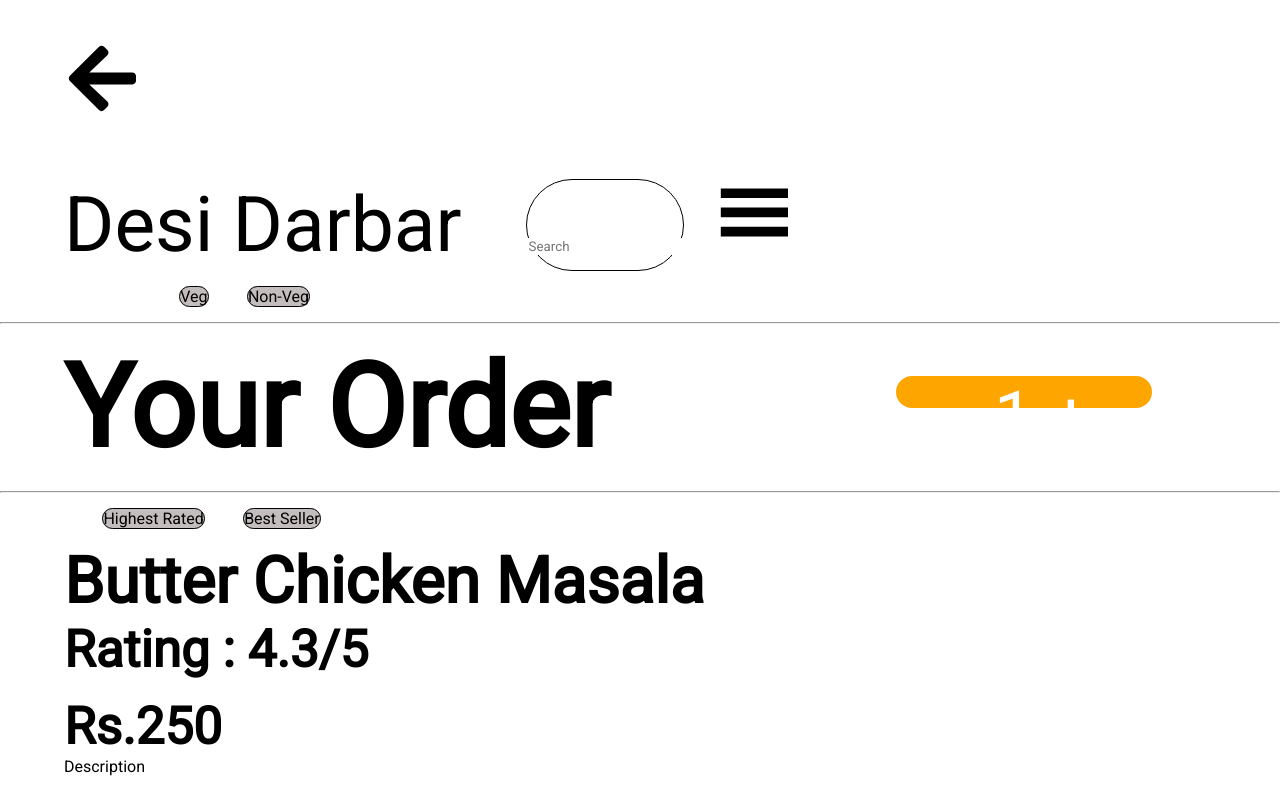
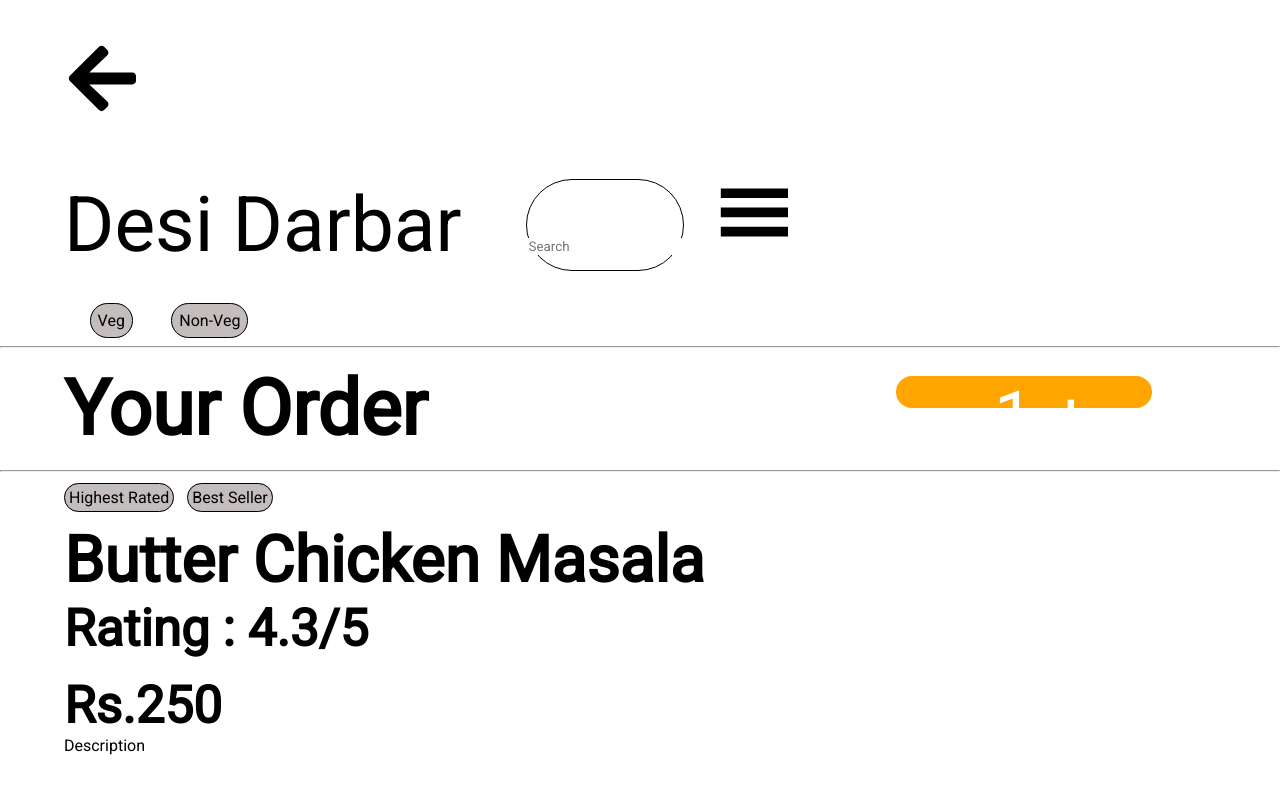
Before and after one commit to CampusCatalogue/campus-catalogue, a React (Create React App) app: page /Confirm in a window 1280 px wide. Shown: the top 800 px of the page. Built offline with nearby package versions, Linux system fonts and the light colour scheme.

Commit message:
Minor design imporvements

```diff
--- a/src/Components/Page4/Page4.module.css
+++ b/src/Components/Page4/Page4.module.css
@@ -12,8 +12,8 @@
     margin-left: 5vw;
 }
 .sdiv{
-    margin-left: 14vw;
-    margin-top: 2vh;
+    margin-left: 7vw;
+    margin-top: 5vh;
     margin-bottom: 2vh;
 }
 .subdiv{
@@ -22,18 +22,20 @@
     border: 1px solid black;
     border-radius: 50px;
     width: 20vw;
-    height: 4vh;
+    height: 9vh;
     margin-right: 3vw;
+    padding:7px;
+    margin-top: 7px;
 }
 .order{
     font-weight: bolder;
-    font-size: 9vw;
+    font-size: 6vw;
     margin-top: 2vh;
     margin-bottom: 2vh;
     margin-left: 5vw;
 }
 .sdiv1{
-    margin-left: 8vw;
+    margin-left: 5vw;
     margin-top: 2vh;
     margin-bottom: 2vh;
 }
@@ -44,7 +46,8 @@
     border-radius: 50px;
     width: 20vw;
     height: 4vh;
-    margin-right: 3vw;
+    margin-right: 1vw;
+    padding: 4px;
 }
 .dish{
     font-size: 5vw;
@@ -68,7 +71,9 @@
 .gray{
     width:30vw;
     height: 30vw;
-    background-color: gray;
+    background-image: url("../../images/food-5.png");
+    background-repeat: no-repeat;
+    background-size: 30vw 30vw;
     position: absolute;
     left: 65vw;
     bottom: 115vw;
--- a/src/Components/shopmenu/shopmenu.css
+++ b/src/Components/shopmenu/shopmenu.css
@@ -157,7 +157,7 @@
 }
 .dishimg {
   width: 37vw;
-  height: 22vh;
+  height: 20vh;
   background-image: url("../../images/food\ 5.jpg");
   background-repeat: no-repeat;
   background-size: 37vw 22vh;
@@ -167,16 +167,17 @@
 
 
 .addbtn {
-  bottom: -77%;
+  bottom: -90%;
   left: 16%;
   width: 24vw;
   height: 7vw;
   font-size: 4.5vw;
   font-weight: 800;
   position: relative;
-  background: #6f7976;
+  background: #a7b0ad;
   border: 1px solid #000000;
   border-radius: 8px;
+  text-align: center;
 }
 .fixedmenubtn {
   z-index: 2;
```
